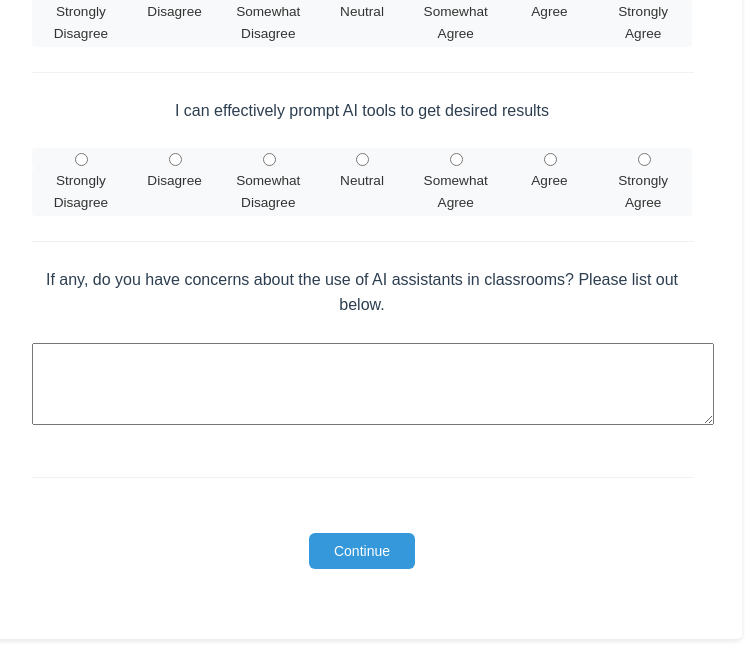
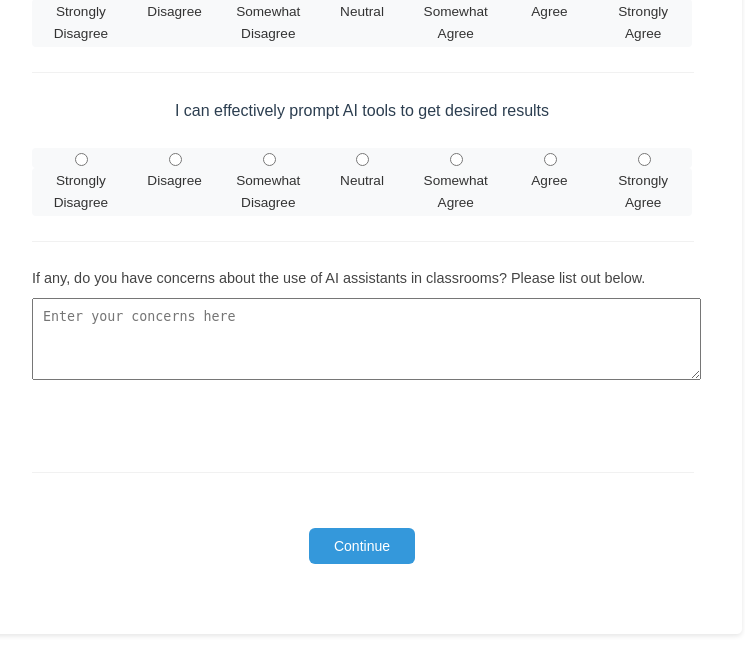
Before and after one commit to griffin-pitts/Overreliance-Testing-Platform, a Flask app: page /pre_survey in a window 1280 px wide. Shown: the part 4200-4872 px from the top of the page, without its empty margins (278-1023 px from the left). Run offline with Flask 3, Linux system fonts and the light colour scheme.

Commit message:
Update pre_survey.html
Fixed box

```diff
--- a/app/templates/pre_survey.html
+++ b/app/templates/pre_survey.html
@@ -562,9 +562,16 @@
             </div>
         </div>
         <hr size="1" class="hrline" color="f1f1f1">
-        <p>If any, do you have concerns about the use of AI assistants in classrooms? Please list out below.</p>
-        <div style="margin-bottom: 20px;">
-            <textarea name="ai_classroom_concerns" rows="4" class="form-control" style="width: 100%; padding: 10px;"></textarea>
+        <div class="form-row">
+            <div class="form-field" style="width: 100%;">
+                <label>If any, do you have concerns about the use of AI assistants in classrooms? Please list out below.</label>
+                <textarea
+                    name="ai_classroom_concerns"
+                    rows="4"
+                    placeholder="Enter your concerns here"
+                    style="width: 98%; padding: 10px; margin-bottom: 20px;"
+                ></textarea>
+            </div>
         </div>
 
         <hr size="1" class="hrline" color="f1f1f1">
```
